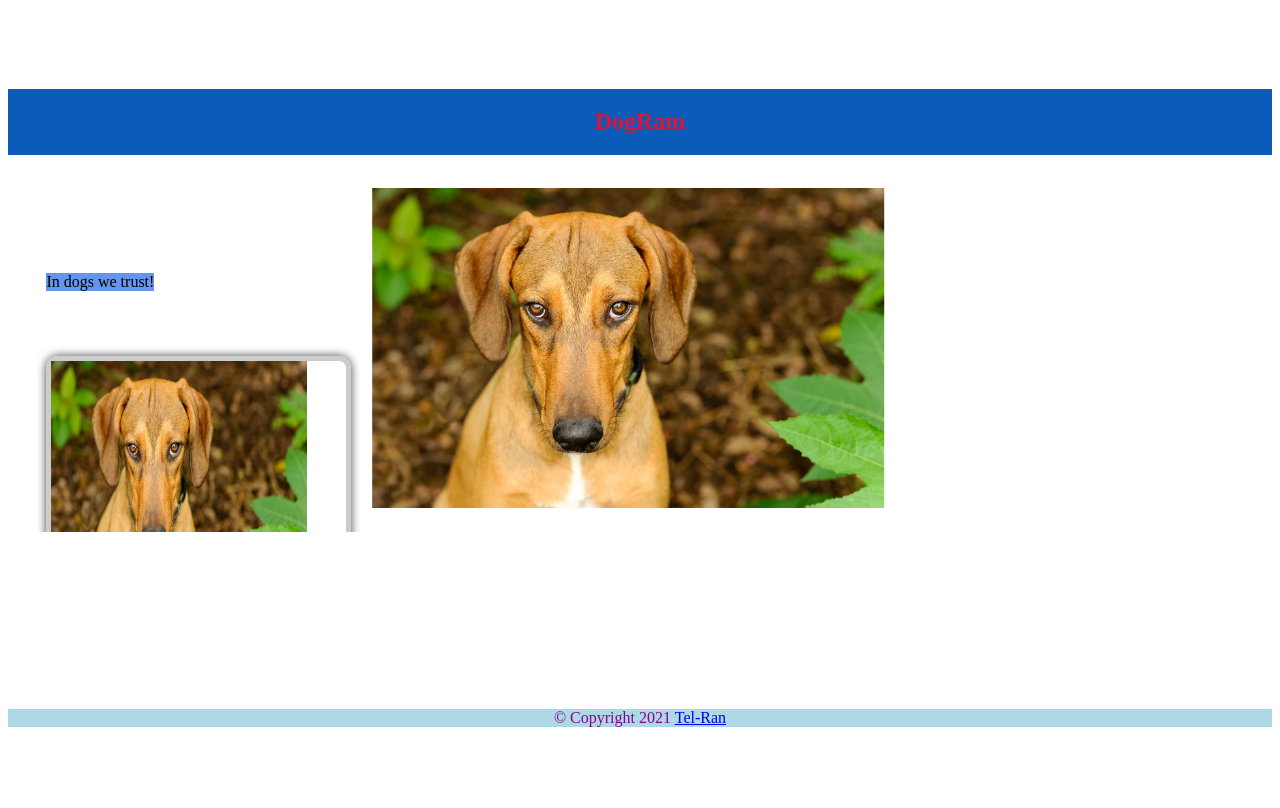
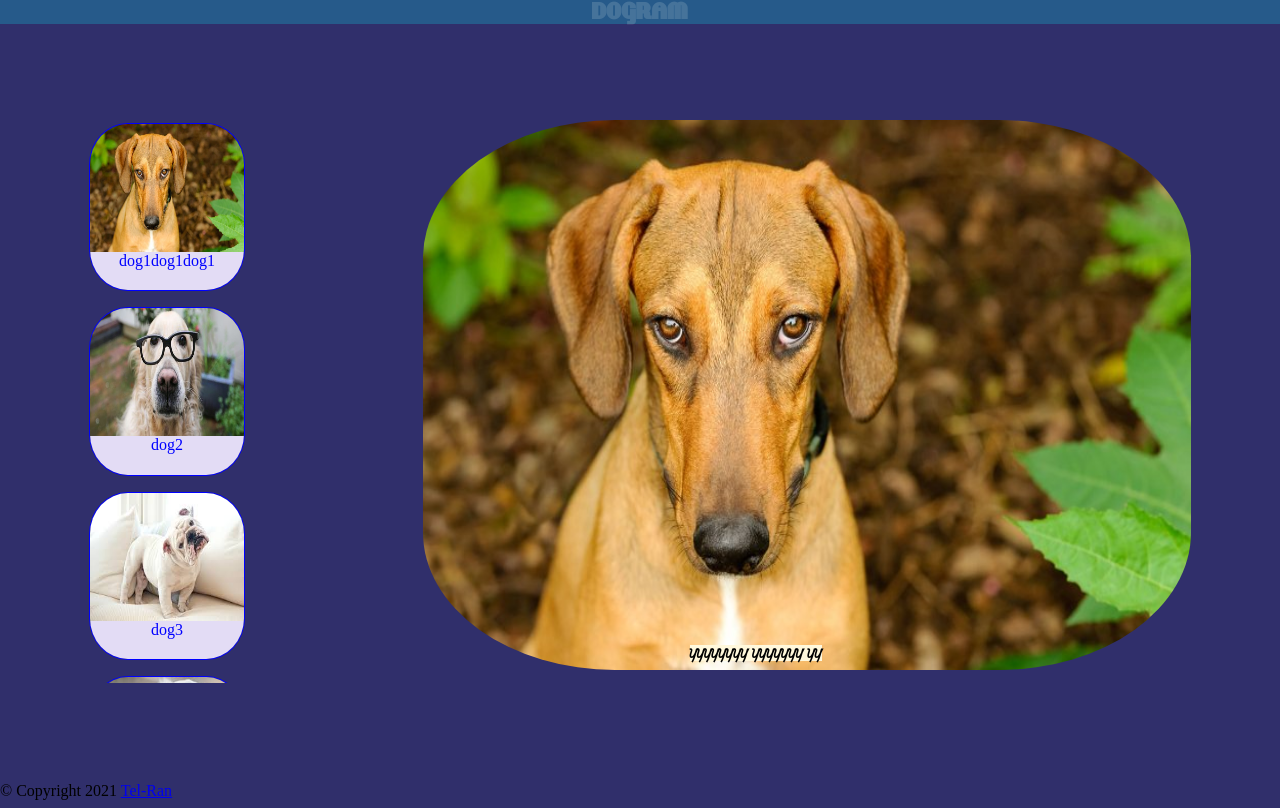
Before and after one commit to yurig01/CSS, a plain HTML site: page dogram/index.html in a window 1280 px wide. Drawn offline with Linux system fonts and the light colour scheme.

Commit message:
Add files via upload

```diff
--- a/dogram/index.html
+++ b/dogram/index.html
@@ -1,89 +1,103 @@
 <!DOCTYPE html>
 <html lang="en">
+
 <head>
     <meta charset="UTF-8">
     <meta http-equiv="X-UA-Compatible" content="IE=edge">
     <meta name="viewport" content="width=device-width, initial-scale=1.0">
     <link rel="stylesheet" href="styles/dog-styles.css">
     <link rel="shortcut icon" href="images/faiconDog2.png" type="image/x-icon">
-    <title> DogRam </title>
+    <title>Dogram</title>
 </head>
+
 <body>
-
     <header>
-        <h2 50% class="logo title"> DogRam </h2>
+        <h2 class="logo-title">Dogram</h2>
     </header>
     <main class="main-content">
         <section class="details-container">
             <img class="details-image" src="images/dog1.jpg" alt="dog1 image">
-        <span class="details-title">In dogs we trust!</span>
+            <span class="details-title">YYYYYYYY YYYYYYY YY</span>
         </section>
         <ul class="thumbnails-list">
             <li class="thumbnails-item">
                 <a class="thumbnails-anchor" href="images/dog1.jpg">
-                <img class="thumbnails-image" src="images/dog1.jpg" alt="Brown">
-                <span class="thumbnails-title">Brown</span>
+                    <img class="thumbnails-image" src="images/dog1.jpg" alt="dog1 image">
+                    <span class="thumbnails-title">dog1dog1dog1</span>
                 </a>
+
             </li>
             <li class="thumbnails-item">
                 <a class="thumbnails-anchor" href="images/dog2.jpg">
-                <img class="thumbnails-image" src="images/dog2.jpg" alt="Scientist">
-                <span class="thumbnails-title">Scientist</span>
+                    <img class="thumbnails-image" src="images/dog2.jpg" alt="dog2 image">
+                    <span class="thumbnails-title">dog2</span>
                 </a>
+
             </li>
             <li class="thumbnails-item">
                 <a class="thumbnails-anchor" href="images/dog3.jpg">
-                <img class="thumbnails-image" src="images/dog3.jpg" alt="Bummer">
-                <span class="thumbnails-title">Bummer</span>
+                    <img class="thumbnails-image" src="images/dog3.jpg" alt="dog3 image">
+                    <span class="thumbnails-title">dog3</span>
                 </a>
+
             </li>
             <li class="thumbnails-item">
                 <a class="thumbnails-anchor" href="images/dog4.jpg">
-                <img class="thumbnails-image" src="images/dog4.jpg" alt="Eater">
-                <span class="thumbnails-title">Eater</span>
+                    <img class="thumbnails-image" src="images/dog4.jpg" alt="dog4 image">
+                    <span class="thumbnails-title">dog4</span>
                 </a>
+
             </li>
             <li class="thumbnails-item">
                 <a class="thumbnails-anchor" href="images/dog5.jpg">
-                <img class="thumbnails-image" src="images/dog5.jpg" alt="Foxy">
-                <span class="thumbnails-title">Foxy</span>
+                    <img class="thumbnails-image" src="images/dog5.jpg" alt="dog5 image">
+                    <span class="thumbnails-title">dog5</span>
                 </a>
+
             </li>
             <li class="thumbnails-item">
                 <a class="thumbnails-anchor" href="images/dog1.jpg">
-                <img class="thumbnails-image" src="images/dog1.jpg" alt="Brown">
-                <span class="thumbnails-title">Brown</span>
+                    <img class="thumbnails-image" src="images/dog1.jpg" alt="dog1 image">
+                    <span class="thumbnails-title">dog1</span>
                 </a>
+
             </li>
             <li class="thumbnails-item">
                 <a class="thumbnails-anchor" href="images/dog2.jpg">
-                <img class="thumbnails-image" src="images/dog2.jpg" alt="Scientist">
-                <span class="thumbnails-title">Scientist</span>
+                    <img class="thumbnails-image" src="images/dog2.jpg" alt="dog2 image">
+                    <span class="thumbnails-title">dog2</span>
                 </a>
+
             </li>
             <li class="thumbnails-item">
                 <a class="thumbnails-anchor" href="images/dog3.jpg">
-                <img class="thumbnails-image" src="images/dog3.jpg" alt="Bummer">
-                <span class="thumbnails-title">Bummer</span>
+                    <img class="thumbnails-image" src="images/dog3.jpg" alt="dog3 image">
+                    <span class="thumbnails-title">dog3</span>
                 </a>
+
             </li>
             <li class="thumbnails-item">
                 <a class="thumbnails-anchor" href="images/dog4.jpg">
-                <img class="thumbnails-image" src="images/dog4.jpg" alt="Eater">
-                <span class="thumbnails-title">Eater</span>
+                    <img class="thumbnails-image" src="images/dog4.jpg" alt="dog4 image">
+                    <span class="thumbnails-title">dog4</span>
                 </a>
+
             </li>
             <li class="thumbnails-item">
                 <a class="thumbnails-anchor" href="images/dog5.jpg">
-                <img class="thumbnails-image" src="images/dog5.jpg" alt="Foxy">
-                <span class="thumbnails-title">Foxy</span>
+                    <img class="thumbnails-image" src="images/dog5.jpg" alt="dog5 image">
+                    <span class="thumbnails-title">dog5</span>
                 </a>
+
             </li>
-    </body>
+
+        </ul>
+
     </main>
     <footer class="footer-title">
         &copy; Copyright 2021
         <a href="http://tel-ran.com">Tel-Ran</a>
     </footer>
+</body>
 
 </html>
--- a/dogram/styles/dog-styles.css
+++ b/dogram/styles/dog-styles.css
@@ -1,110 +1,195 @@
+@font-face {
+    font-family: lakeshor;
+    src: url("fonts/LAKESHOR-webfont.svg");
+    src: url("fonts/LAKESHOR-webfont.woff");
+}
+@font-face {
+    font-family: airstream;
+    src: url("fonts/Airstream-webfont.svg");
+    src: url("fonts/Airstream-webfont.woff");
+}
+:root {
+    --thumbnails-image-width: 20vw;
+    --thumbnails-image-height: 18vw;
+    --thumbnails-title-height: calc(var(--thumbnails-image-height)*0.3)
+}
 body {
     display: flex;
     flex-direction: column;
-    justify-content: space-around;
+    justify-content: space-between;
+    margin: 0;
+    background-color: rgb(48, 47, 107);
 
     /* align-items: center; */
-}
-header{
-    color: crimson;
-    background-color: rgb(11, 92, 184);
-    text-align: center;
-}
-footer{
-    color: darkmagenta;
-    background-color: lightblue;
-    text-align: center;
-}
-.logo-title{
-
-    position: relative;
-    background-color: rgb(25, 0, 255);
-    color: rgb(9, 240, 228);
-    font-size: 15rem;
-    text-align: center;
 }
 
 .thumbnails-list {
     display: flex;
     flex-direction: row;
     flex-wrap: wrap;
-    max-height: 25vh;
+    max-height: 35vh;
     overflow-y: auto;
     justify-content: space-around;
     list-style: none;
     padding: 0;
-    padding-top: 2.5;
+    padding-top: 2.5vh;
 }
 .thumbnails-image {
-    width: 20vw;
-    height: 18vw;
-    display: block;
+    width: var(--thumbnails-image-width);
+    height: var(--thumbnails-image-height);
+    display:block;
 }
-.details-title{
-    background-color: cornflowerblue;
-    position: absolute;
+.details-title {
+    background-color: cornsilk;
+    position: relative;
     left: 3vw;
     bottom: 2vw;
+    font-family: airstream;
 }
-.details-image{
-    width: 40vw;
-    height: 25vw;
+.details-image {
+    width: 60vw;
+    height: 55vw;
+    border-radius: 25%;
 }
-.details-container{
+.details-container {
     position: relative;
     display: flex;
     flex-direction: column;
-    align-items: ;
+    align-items: center;
 }
-.thumbnails-title{
+.thumbnails-title {
     display: block;
     text-align: center;
-    background-color: beige;
-    color: rgb(81, 255, 0);
-    font-size:  1.5rem;
+    background-color: rgb(227, 220, 245);
+    color: blue;
+    font-size: 1.2rem;
+    width: var(--thumbnails-image-width);
+    height: var(--thumbnails-title-height);
 }
-
-.thumbnails-item{
-    margin-top:3vh;
-    margin-left: 3vw;
+.thumbnails-item {
+    margin-top: 2vh;
+    margin-left: 2vw;
     border: 1px solid blue;
+    max-width: var(--thumbnails-image-width);
+    min-height: calc(var(--thumbnails-image-height) + var(--thumbnails-title-height));
+    border-radius: 25%;
+    overflow: hidden;
 }
-.thumbnails-anchor{
+.thumbnails-anchor {
     text-decoration: none;
 }
-
-body, html{
-    height: 100%;
+.logo-title {
+    background-color: rgba(0, 247, 255, 0.212);
+    color: rgba(248, 255, 250, 0.151);
+    font-size: 2rem;
+    text-align: center;
+   text-transform: uppercase;
+   margin: 0;
+   font-family: lakeshor;
 }
-
-@media (min-width: 568px) {
-    .thumbnails-anchor{
-        background-size: width 30mm, height 25mm;
-        justify-content: flex-end;
+body, html {
+    height: 100%
+}
+@media (min-width: 568px){
+    :root {
+        --thumbnails-image-width: 12vw;
+        --thumbnails-image-height: 10vw;
+        --thumbnails-title-height: calc(var(--thumbnails-image-height)*0.3)
     }
-
-    .details-image{
-        position: absolute;
-        left: calc(45%);
-        top: 40%;
-        transform: translate(-40%,-40%);
-        size: 23vh;
-
-    }
-
-    .thumbnails-list{
+    .thumbnails-list {
         flex-direction: column;
         flex-wrap: nowrap;
         order: -1;
+        max-height: 70vh;
+        justify-content: flex-start;
+        padding: 0;
     }
-    .thumbnails-title{
-        width: 23vw;
+    .thumbnails-title {
+        font-size: 1rem;
+    }
+    .thumbnails-item {
+        margin-left:0;
+        overflow:hidden;
+        margin-top:  0;
+    }
+    .thumbnails-item + .thumbnails-item {
+        margin-top: 2vh;
+    }
 
+    .details-image {
+        width: 60vw;
+        height: 43vw;
     }
-    .thumbnails-item{
-        width: 23vw;
-        border-radius: 12px;
-        border: 5px #ccc solid;
-        box-shadow: 0 0 10px rgb(68, 68, 68);
+    .details-title {
+        left: -4vw;
+        bottom: 2vw
+    }
+    .main-content {
+        display: flex;
+        justify-content: space-around;
+    }
+    .details-container {
+        justify-content: center;
+    }
+    body {
+        justify-content: space-between;
+        margin: 0;
+    }
+    .logo-title {
+        margin: 0;
+        font-size: 1.5rem;
+    }
+    @media {max-width: 900px}
+    {
+        :root {
+            --thumbnails-image-width: 15vw;
+            --thumbnails-image-height: 12vw;
+            --thumbnails-title-height: calc(var(--thumbnails-image-height)*0.3)
+        }
+        .thumbnails-list {
+            flex-direction: column;
+            flex-wrap: nowrap;
+            order: -1;
+            max-height: 70vh;
+            justify-content: flex-start;
+            padding: 0;
+        }
+        .thumbnails-title {
+            font-size: rem;
+        }
+        .thumbnails-item {
+            margin-left:0;
+            overflow:hidden;
+            margin-top:  0;
+        }
+        .thumbnails-item + .thumbnails-item {
+            margin-top: 2vh;
+        }
+
+        .details-image {
+            width: 60vw;
+            height: 43vw;
+        }
+        .details-title {
+            left: -4vw;
+            bottom: 2vw;
+        }
+        .main-content {
+            display: flex;
+            justify-content: space-around;
+        }
+        .details-container {
+            justify-content: center;
+
+        }
+        body {
+            justify-content: space-between;
+            margin: 0;
+        }
+        .logo-title {
+            margin: 0;
+            font-size: 2 rem;
+
+        }
     }
 }
```
Lines whose indentation alone changed are shown as unchanged.
